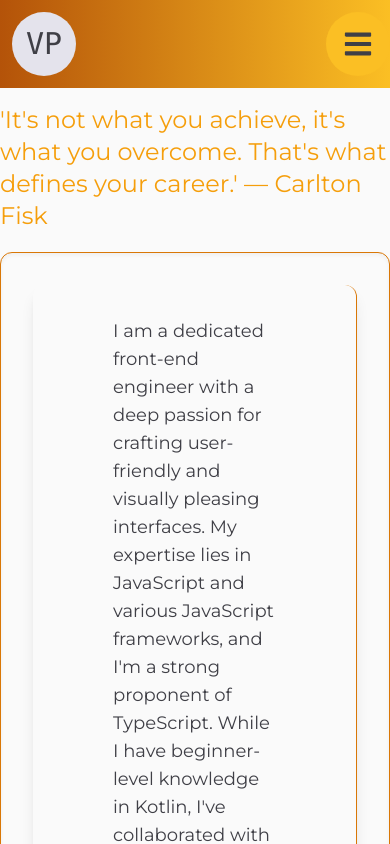
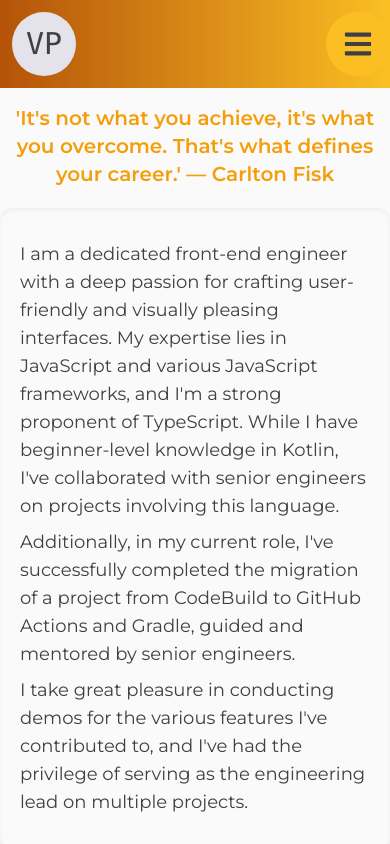
Before and after one commit to ValentinaPanic/my-portfolio-website, a Next.js app: page /about in a window 390 px wide. Shown: the top 844 px of the page. Built offline with nearby package versions, Linux system fonts and the light colour scheme.

Commit message:
about page

```diff
--- a/app/about/page.tsx
+++ b/app/about/page.tsx
@@ -7,19 +7,19 @@ import Experience from "../../components/Experience";
 
 const About: NextPage = () => {
   const colSpan =
-    "col-span-4 flex flex-col items-start justify-start shadow-lg p-8 h-full text-zinc-700 text-[15px] dark:text-white border-r-[1px] border-amber-600 dark:border-slate-600 rounded-xl dark:bg-slate-800";
+    "md:col-span-8 col-span-4 flex flex-col items-start justify-start shadow-lg p-8 h-full text-zinc-700 text-[15px] dark:text-white border-r-[1px] border-amber-600 dark:border-slate-600 rounded-xl dark:bg-slate-800";
   const pTagStyle = "mb-2";
 
   return (
     <main className="w-full flex flex-col justify-center items-center">
-      <div className="mb-5 text-amber-500 text-2xl">
+      <div className="w-full sm:px-2 sm:text-xl mb-5 text-amber-500 text-2xl text-center font-semibold">
         &apos;It&apos;s not what you achieve, it&apos;s what you overcome.
         That&apos;s what defines your career.&apos; — Carlton Fisk
       </div>
 
       <div className="grid w-full grid-cols-8 gap-5 items-center justify-center mb-10">
         <div
-          className={`col-span-8 flex flex-row gap-4 items-normal border-[1px] border-amber-600 dark:border-slate-600 rounded-xl p-8 dark:text-white shadow-inner dark:bg-slate-800`}
+          className={`col-span-8 flex flex-row gap-4 items-normal md:border-0 border-[1px] border-amber-600 dark:border-slate-600 rounded-xl md:p-0 p-8 dark:text-white shadow-inner dark:bg-slate-800`}
         >
           {/* <Image
             className={`relative rounded-2xl border-2 border-solid border-amber-500 p-4 self-center shadow-xl m-r-4`}
@@ -28,7 +28,7 @@ const About: NextPage = () => {
             width={300}
             height={350}
           />  */}
-          <div className={`col-span-2 shadow-lg py-8 px-20 text-left text-zinc-700 text-lg dark:text-white border-r-[1px] border-amber-600 dark:border-slate-600 rounded-xl dark:bg-slate-800`}>
+          <div className={`shadow-lg py-8 md:px-5 px-20 text-left text-zinc-700 text-lg dark:text-white md:border-0 border-r-[1px] border-amber-600 dark:border-slate-600 rounded-xl dark:bg-slate-800`}>
             <p className={`${pTagStyle}`}>
               I am a dedicated front-end engineer with a deep passion for
               crafting user-friendly and visually pleasing interfaces. My
--- a/app/page.tsx
+++ b/app/page.tsx
@@ -18,7 +18,7 @@ export default function Home() {
           <p className="font-semibold md:text-sm text-md py-5 leading-8 text-zinc-700 dark:text-white">
             Dependable.
             <br />
-            Unwavering Preseverance.
+            Unwavering Perseverance.
             <br />
             Strong Commitment to Self-Improvement.
           </p>
--- a/components/Experience/index.tsx
+++ b/components/Experience/index.tsx
@@ -13,14 +13,14 @@ const List = ({
 }) => {
   const ref = useRef(null);
   return (
-    <li className="my-8 first:mt-0 last:mb-0 w-[60%] mx-auto flex flex-col justify-between">
+    <li className="my-8 first:mt-0 last:mb-0 md:w-[70%] w-[60%] mx-auto flex flex-col justify-between">
       <CircleIcon reference={ref} />
       <motion.div
         initial={{ y: 50 }}
         whileInView={{ y: 0 }}
         transition={{ duration: 0.5, type: "spring" }}
       >
-        <h3 className="font-bold text-2xl">
+        <h3 className="font-bold md:text-xl text-2xl">
           {position}{" "}
           <a
             href={companyLink}
@@ -45,17 +45,17 @@ const Experience = () => {
   });
   return (
     <div className="my-[50px] dark:text-light">
-      <div className="font-bold w-full text-center text-7xl text-amber-600 mb-20">
+      <div className="font-bold w-full text-center md:text-5xl text-7xl text-amber-600 mb-20">
         Experience
       </div>
-      <div ref={ref} className="w-[75%] mx-auto relative mb-10">
+      <div ref={ref} className="md:w-full w-[75%] mx-auto relative mb-10">
         <motion.div
           style={{
             scaleY: scrollYProgress,
           }}
           className="absolute left-9 top-0 w-[4px] h-full bg-amber-600 origin-top"
         />
-        <ul className="w-full flex flex-col items-start justify-between ml-4">
+        <ul className="w-full flex flex-col items-start justify-between md:ml-1 ml-4">
           <List
             position="Software Engineer"
             company="StackHawk"
@@ -72,10 +72,10 @@ const Experience = () => {
           />
         </ul>
       </div>
-      <div className="font-bold w-full text-center text-7xl text-amber-600 my-20">
+      <div className="font-bold w-full text-center md:text-5xl text-7xl text-amber-600 my-20">
         Education
       </div>
-      <div ref={ref} className="w-[75%] mx-auto relative m-20">
+      <div ref={ref} className="md:w-full w-[75%] mx-auto relative mb-20">
         <motion.div
           style={{
             scaleY: scrollYProgress,
--- a/components/Footer/index.tsx
+++ b/components/Footer/index.tsx
@@ -7,7 +7,7 @@ const Footer = () => {
       <div className="flex items-center justify-center text-zinc-700 font-mono dark:text-amber-500">
         {new Date().getFullYear()} &copy; All Rights Reserved.
       </div>
-      <span className="flex items-center justify-center text-zinc-700 font-mono dark:text-amber-500">Build With <span className="text-2xl px-1">&#9825;</span>By Valentina Panic</span>
+      <span className="flex items-center justify-center text-zinc-700 font-mono dark:text-amber-500">Built With <span className="text-2xl px-1">&#9825;</span>By Valentina Panic</span>
     </footer>
   );
 };
--- a/components/Skills/index.tsx
+++ b/components/Skills/index.tsx
@@ -101,7 +101,7 @@ const Skills = () => {
   return (
     <div className="w-full">
       <div className="lg:min-h-[calc(100vh_-290px)] lg:mt-4 h-full flex items-center justify-center bg-circuralLight dark:bg-circuralDark shadow-xl rounded-lg self-stretch md:bg-circuralLightMd sm:bg-circuralLightSm">
-        <div className="font-bold text-5xl text-sky-600 md:text-3xl sm:text-sm">Skills</div>
+        <div className="font-bold text-5xl text-sky-600 md:text-3xl sm:text-sm z-10">Skills</div>
         {skills.map((skill, index) => (
           <Skill key={index} name={skill.name} x={skill.x} y={skill.y} />
         ))}
```
